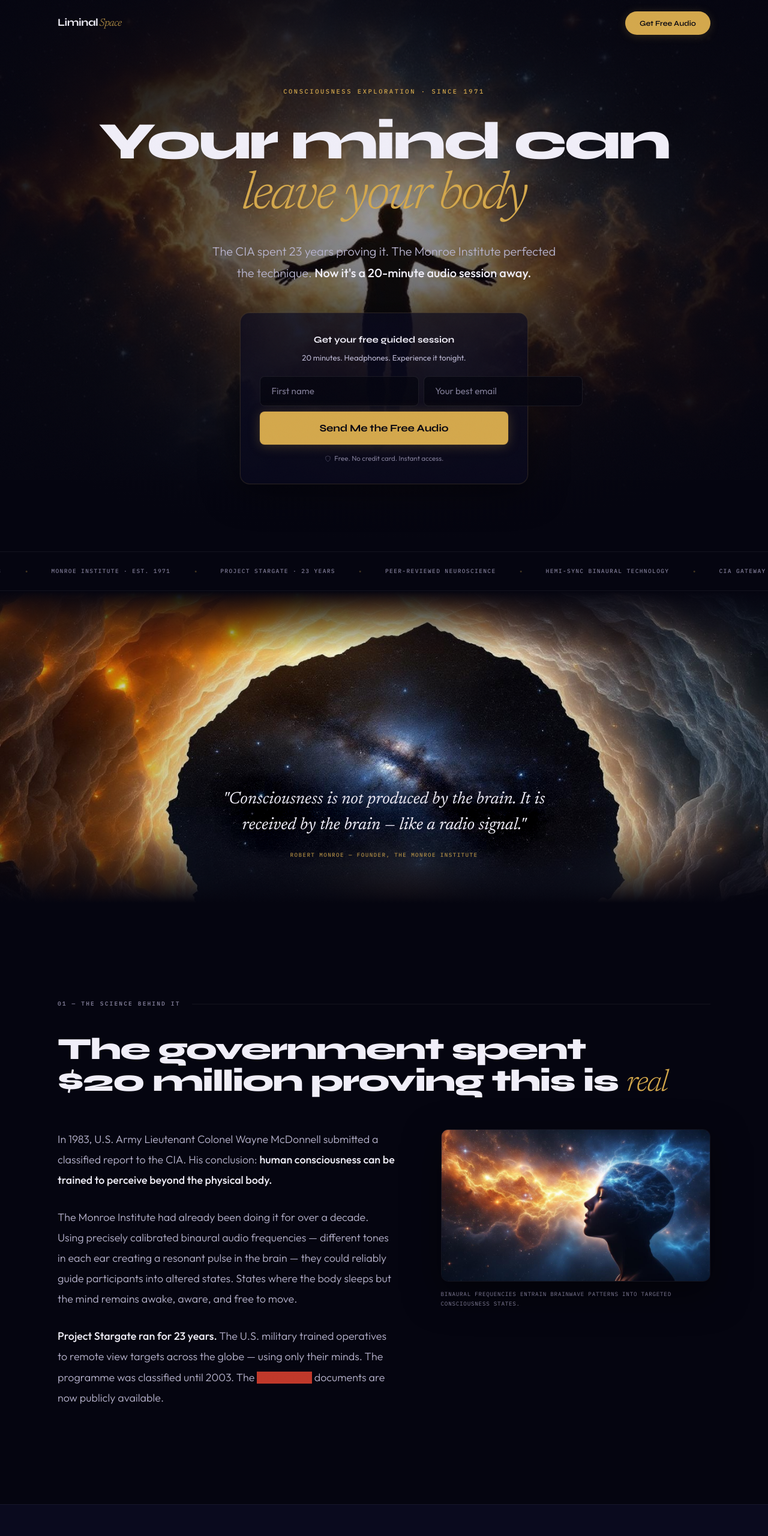
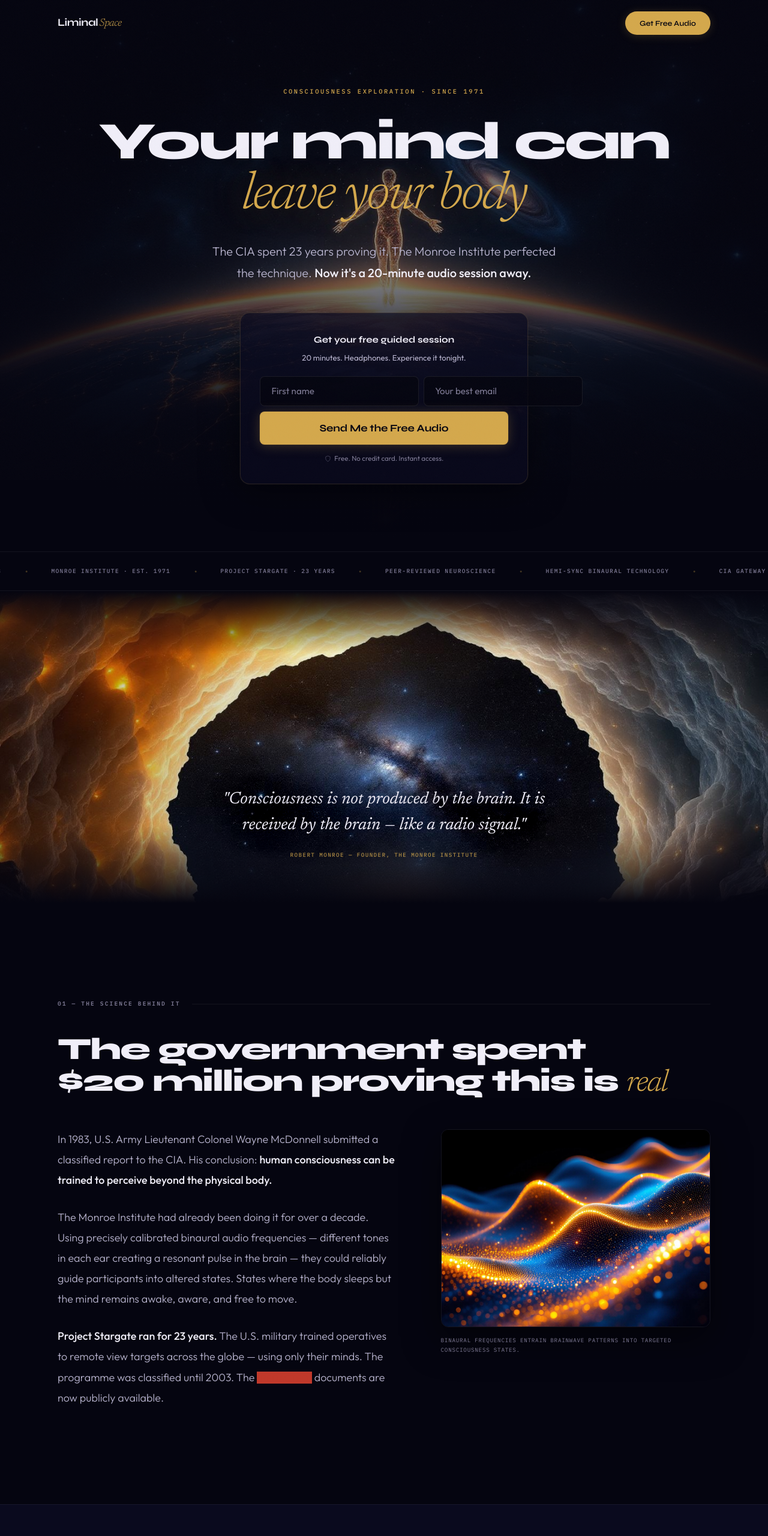
Before and after one commit to JostenKuhn/liminal-space, a plain HTML site: page index.html in a window 1280 px wide. Shown: the top 2560 px of the page at 60% size. Drawn offline with Linux system fonts and the light colour scheme.

Commit message:
Swap all images to v8 — premium quality across the board
Hero: ethereal figure above Earth, Waves: golden sound interference,
Deep: stone portal in space with golden light

Co-Authored-By: Claude Opus 4.6 (1M context) <noreply@anthropic.com>

```diff
--- a/index.html
+++ b/index.html
@@ -655,7 +655,7 @@
   <!-- ════════════════════════════════════ -->
   <section class="hero" id="hero">
     <div class="hero-bg" aria-hidden="true">
-      <img src="web-images/v7-hero.jpg" alt="" loading="eager">
+      <img src="web-images/v8-hero.jpg" alt="" loading="eager">
     </div>
 
     <div class="hero-content">
@@ -731,7 +731,7 @@
         </div>
 
         <figure class="research-visual rv rv-d3">
-          <img src="web-images/v7-waves.jpg" alt="Sound waves transforming into sacred geometry" loading="lazy">
+          <img src="web-images/v8-waves.jpg" alt="Sound waves transforming into sacred geometry" loading="lazy">
           <figcaption>Binaural frequencies entrain brainwave patterns into targeted consciousness states.</figcaption>
         </figure>
       </div>
```
Also changed, not shown: web-images/v8-deep.jpg (added), web-images/v8-hero.jpg (added), web-images/v8-waves.jpg (added).
